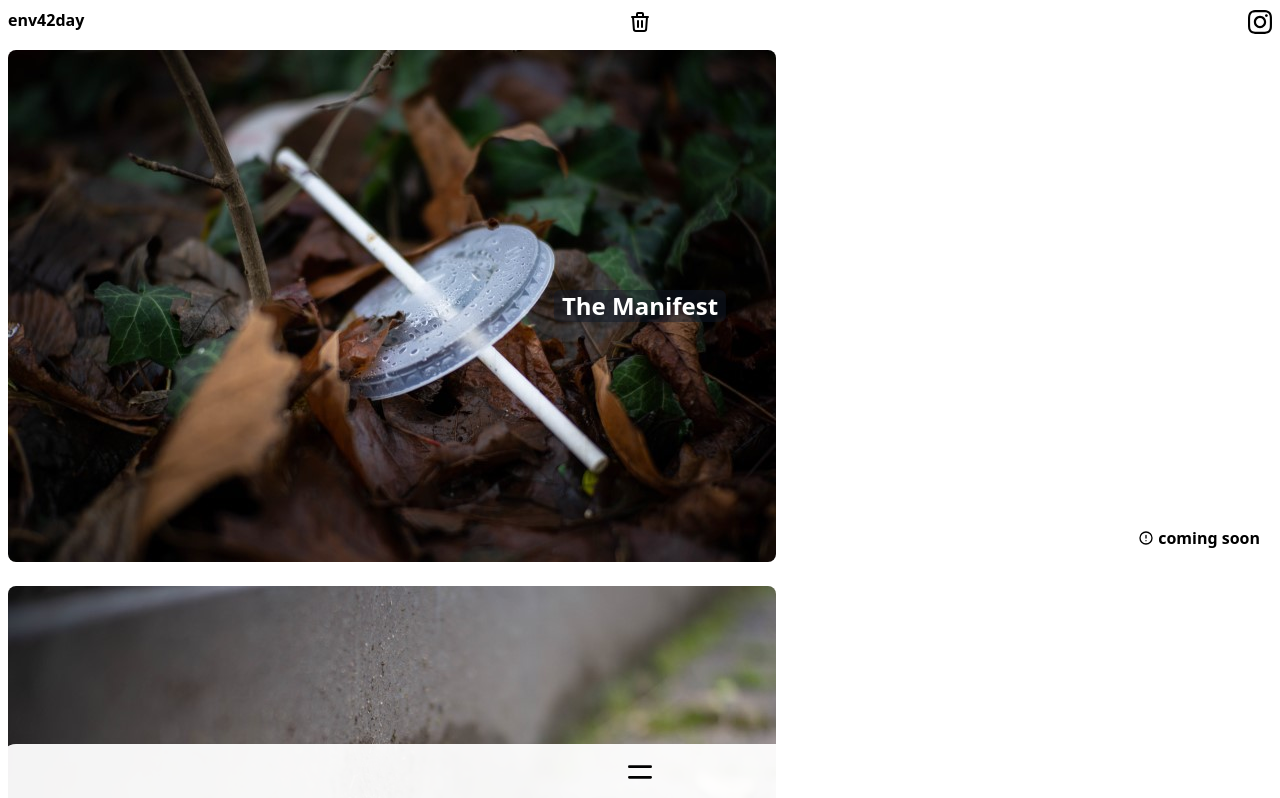
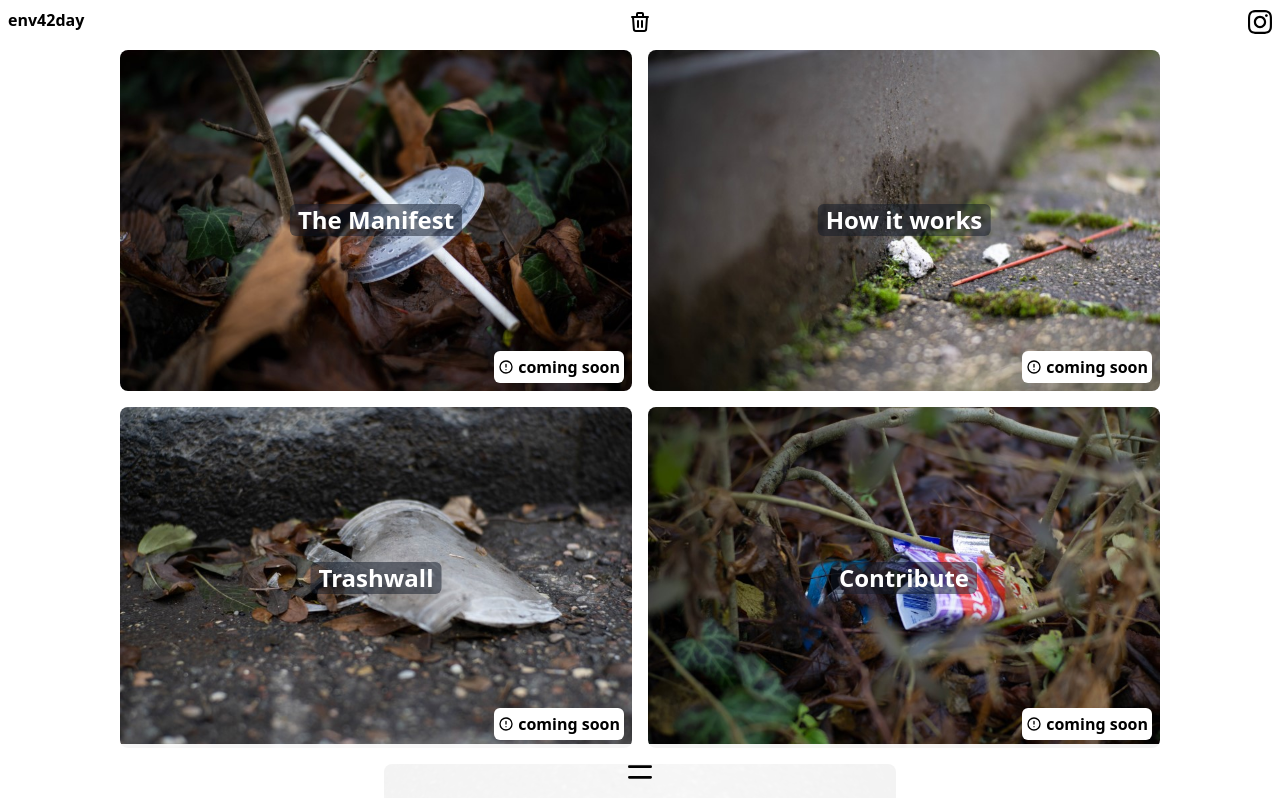
Before and after one commit to martisaw/martisaw.github.io, a Vue app: page /imprint in a window 1280 px wide. Shown: the top 798 px of the page. Built offline with nearby package versions, Linux system fonts and the light colour scheme.

Commit message:
feat: make the homescreen somewhat responsive

```diff
--- a/src/components/WelcomeDisabled.vue
+++ b/src/components/WelcomeDisabled.vue
@@ -9,7 +9,7 @@ defineProps({
 
 <template>
 <router-link to="/" class="group">
-    <div class="relative m-2">
+    <div class="relative m-2 max-w-lg">
         <img class="rounded-lg" :src="img">
 
         <div class="absolute top-1/2 left-1/2 transform -translate-x-1/2 -translate-y-1/2">
--- a/src/views/Home.vue
+++ b/src/views/Home.vue
@@ -9,9 +9,13 @@ import mask from '../assets/DSC05033_mobile.jpg'
 </script>
 
 <template>
-  <WelcomeDisabled href="" :img=strawCup text="The Manifest"></WelcomeDisabled>
-  <WelcomeDisabled href="" :img=straw text="How it works"></WelcomeDisabled>
-  <WelcomeDisabled href="" :img=cup text="Trashwall"></WelcomeDisabled>
-  <WelcomeDisabled href="" :img=toothbrush text="Contribute"></WelcomeDisabled>
-  <WelcomeDisabled href="" :img=mask text="About us"></WelcomeDisabled>
+  <div class="flex justify-center">
+    <div class="flex flex-wrap justify-center max-w-6xl">
+      <WelcomeDisabled href="" :img="strawCup" text="The Manifest"></WelcomeDisabled>
+      <WelcomeDisabled href="" :img=straw text="How it works"></WelcomeDisabled>
+      <WelcomeDisabled href="" :img=cup text="Trashwall"></WelcomeDisabled>
+      <WelcomeDisabled href="" :img=toothbrush text="Contribute"></WelcomeDisabled>
+      <WelcomeDisabled href="" :img=mask text="About us"></WelcomeDisabled>
+    </div>
+  </div>
 </template>
```
